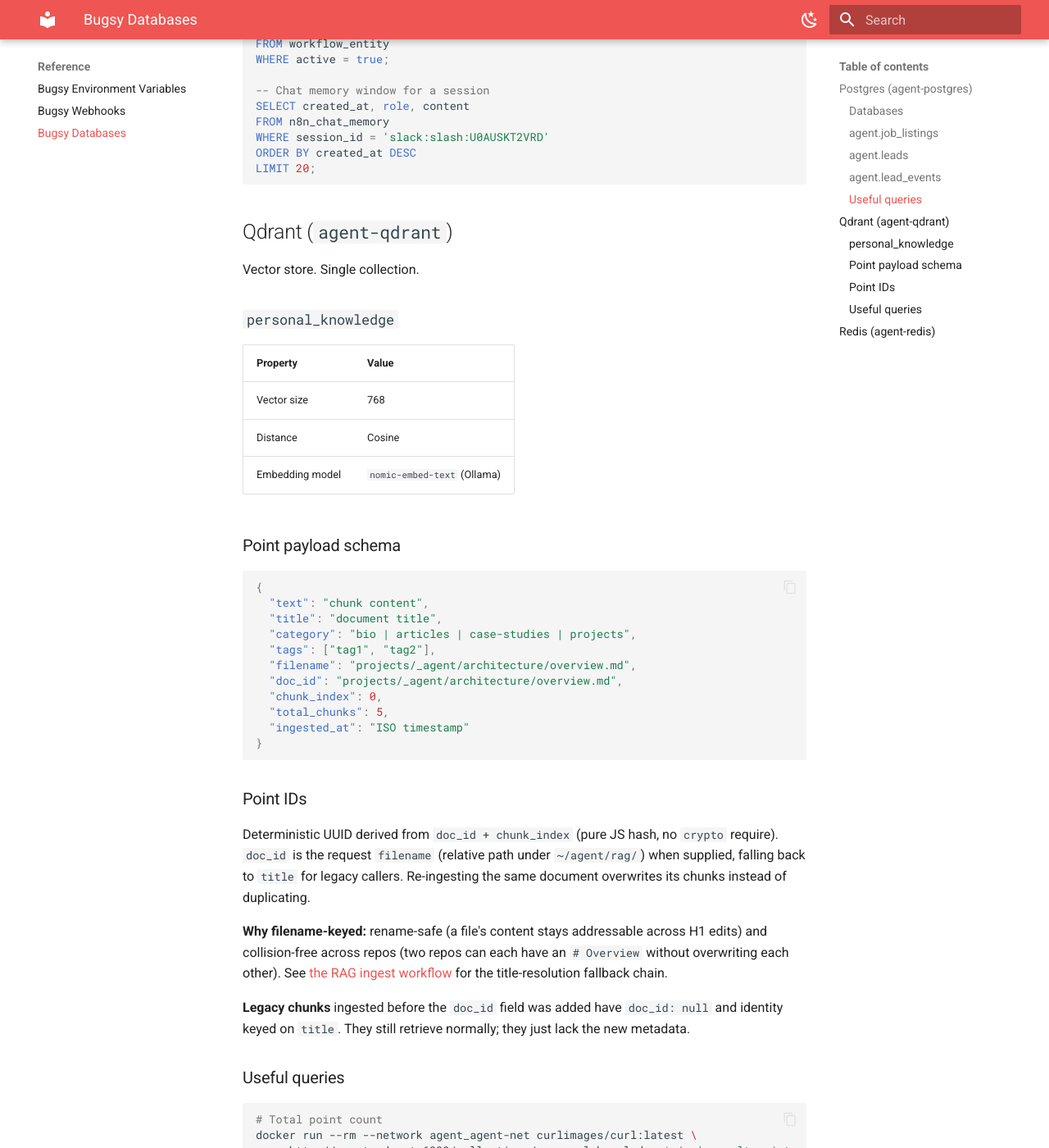
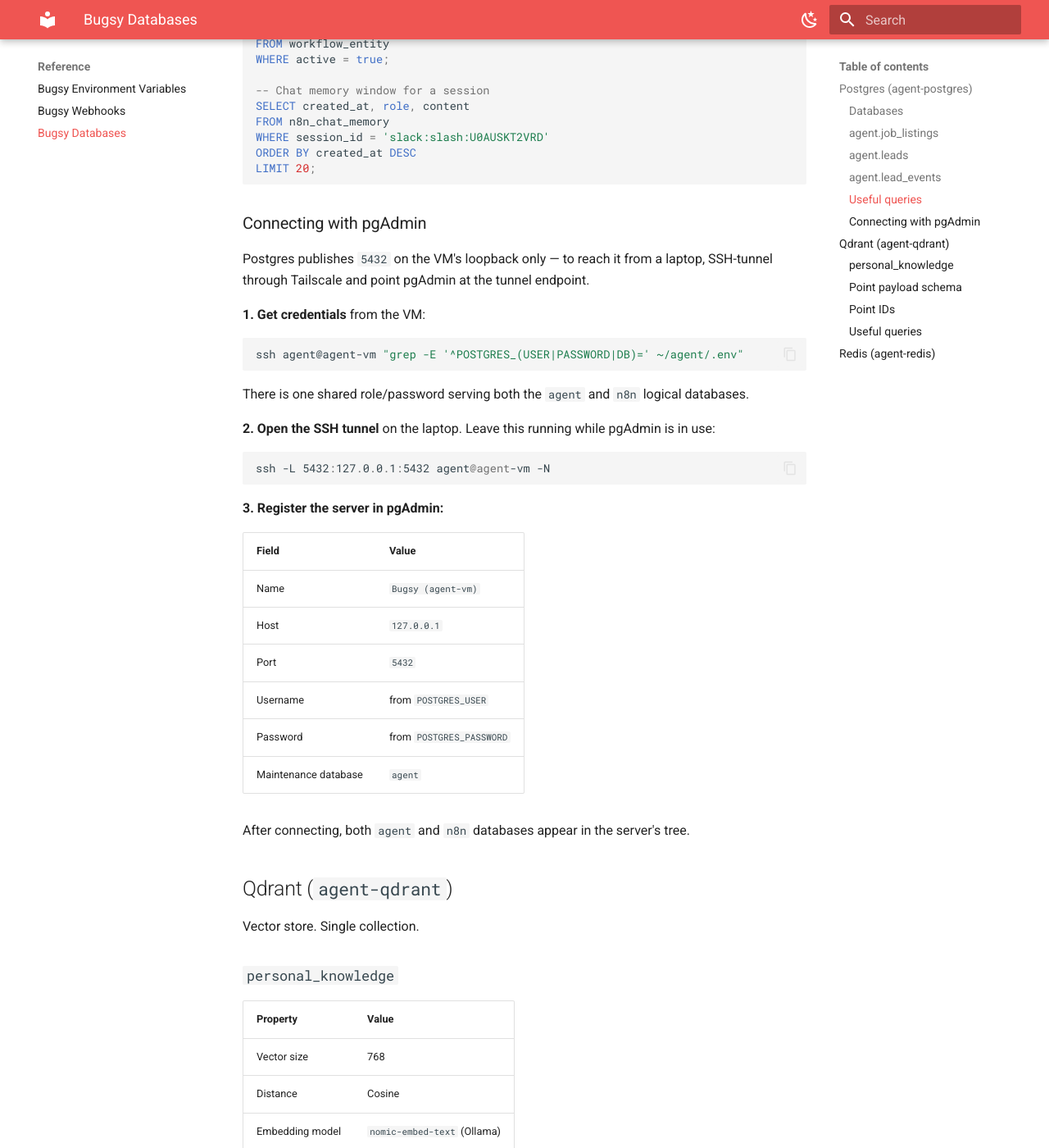
Before and after one commit to anthonycoffey/_agent, an MkDocs documentation site: the page built from docs/reference/database.md, in a window 1280 px wide and 1400 px high, scrolled down 2605 px. Shown: the whole window at 82% size. Built offline with MkDocs 1.6.1 and Material for MkDocs 9.7.7, drawn with Linux system fonts in a browser that asks for light colours.

Commit message:
feat(postgres): publish 5432 on VM loopback for pgAdmin tunneling
Opens up Postgres for read/write access from a laptop's pgAdmin
without exposing it to anything off-host. The 127.0.0.1 bind prefix
keeps the port off the VM's external interfaces — only reachable
from inside the VM or via an SSH tunnel through Tailscale.

- agent/docker-compose.yml: `postgres.ports: ["127.0.0.1:5432:5432"]`
  with a comment explaining the loopback constraint.
- docs/architecture/networking.md: updated the "internal services
  don't publish ports" note to call out the new exception.
- docs/reference/database.md: new "Connecting with pgAdmin"
  subsection — credential lookup, SSH tunnel command, pgAdmin
  field-by-field config.

To apply on the VM after pulling:
  cd ~/agent && docker compose up -d --force-recreate postgres

````diff
--- a/docs/reference/database.md
+++ b/docs/reference/database.md
@@ -94,6 +94,37 @@ ORDER BY created_at DESC
 LIMIT 20;
 ```
 
+### Connecting with pgAdmin
+
+Postgres publishes `5432` on the VM's loopback only — to reach it from a laptop, SSH-tunnel through Tailscale and point pgAdmin at the tunnel endpoint.
+
+**1. Get credentials** from the VM:
+
+```bash
+ssh agent@agent-vm "grep -E '^POSTGRES_(USER|PASSWORD|DB)=' ~/agent/.env"
+```
+
+There is one shared role/password serving both the `agent` and `n8n` logical databases.
+
+**2. Open the SSH tunnel** on the laptop. Leave this running while pgAdmin is in use:
+
+```powershell
+ssh -L 5432:127.0.0.1:5432 agent@agent-vm -N
+```
+
+**3. Register the server in pgAdmin:**
+
+| Field | Value |
+|---|---|
+| Name | `Bugsy (agent-vm)` |
+| Host | `127.0.0.1` |
+| Port | `5432` |
+| Username | from `POSTGRES_USER` |
+| Password | from `POSTGRES_PASSWORD` |
+| Maintenance database | `agent` |
+
+After connecting, both `agent` and `n8n` databases appear in the server's tree.
+
 ## Qdrant (`agent-qdrant`)
 
 Vector store. Single collection.
````
Also changed, not shown: docs/architecture/networking.md (+4 -1 lines), 1 other file.
